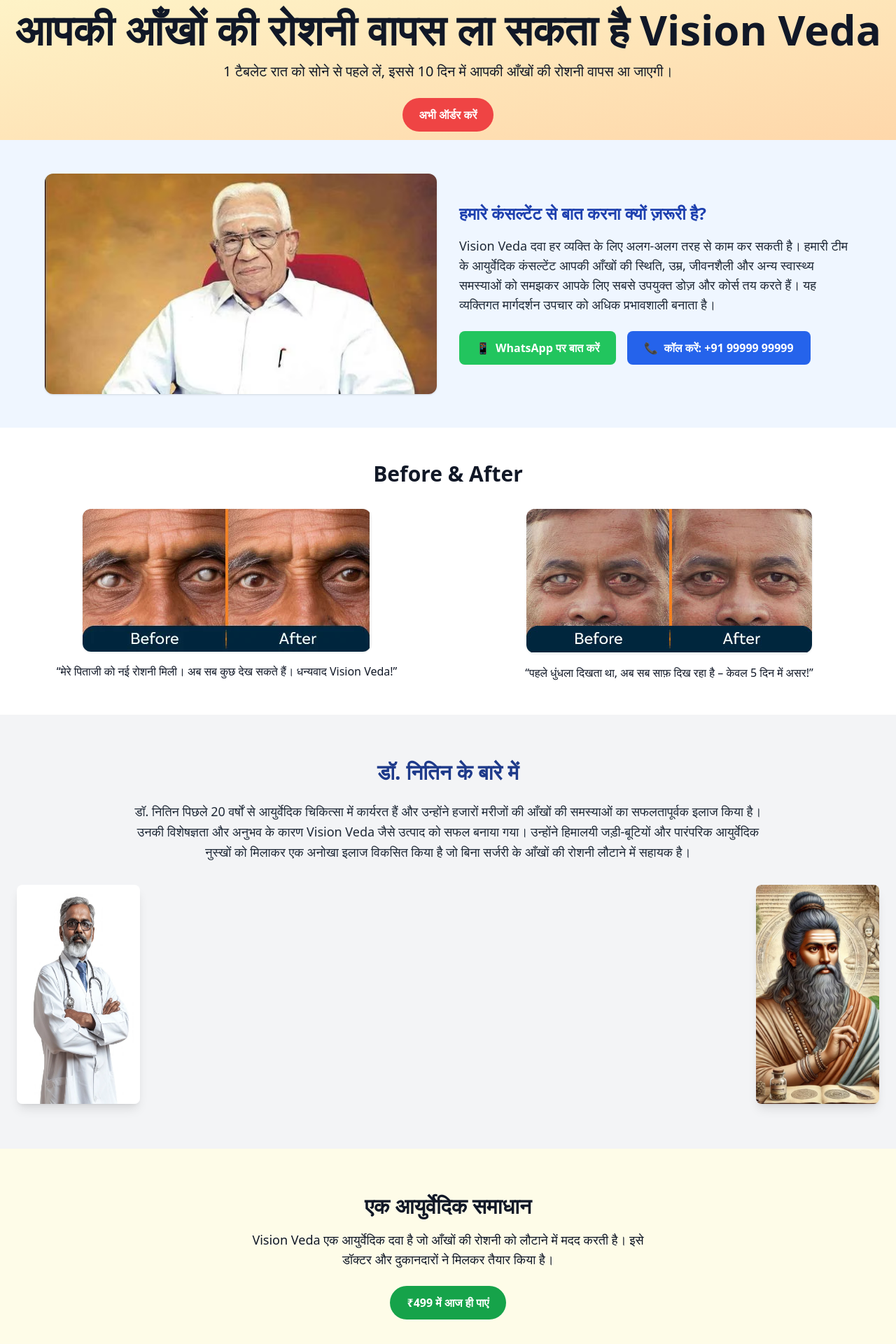
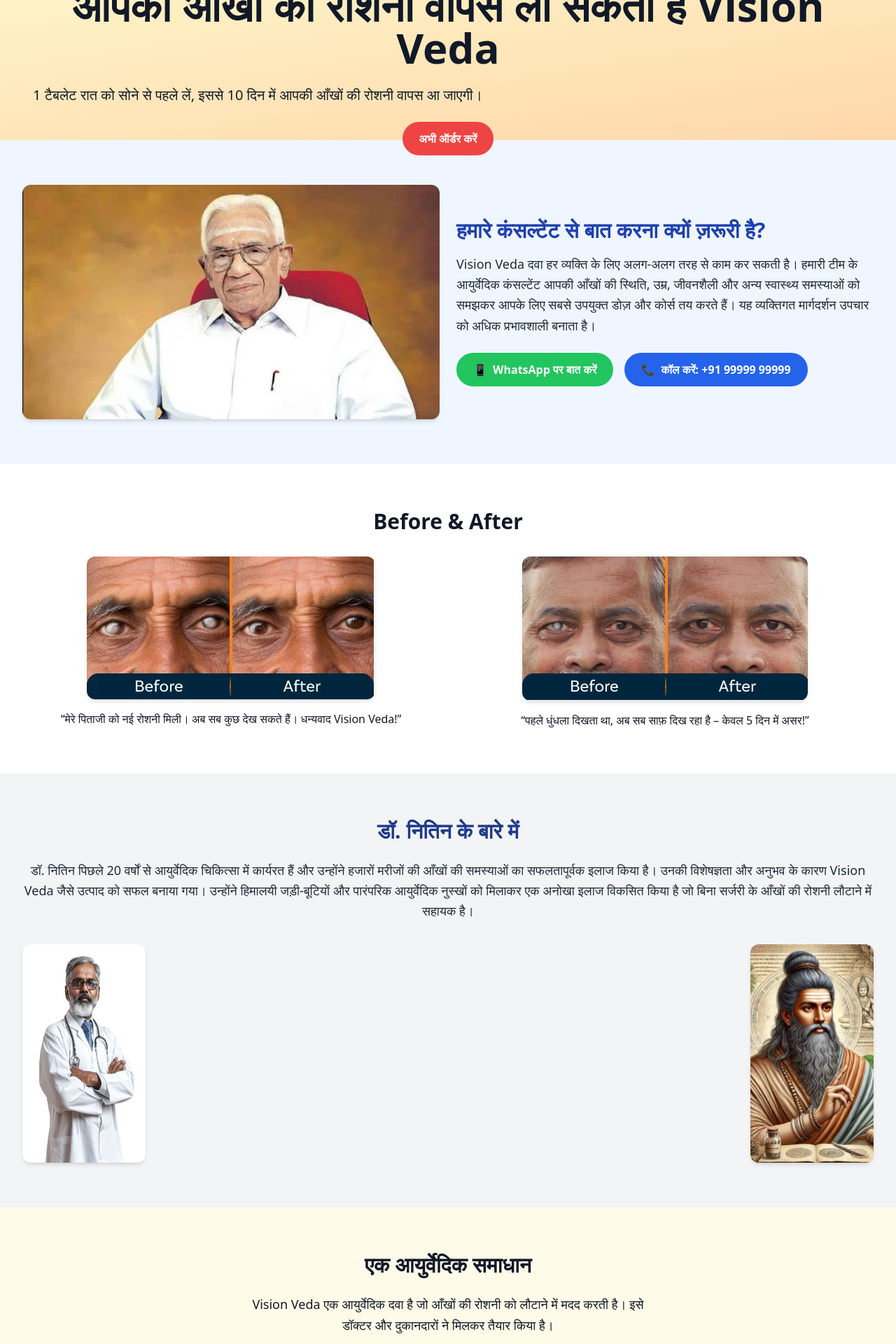
Before and after one commit to ShireAkio/Medicine-eye, a React (Vite) app: page / in a window 1280 px wide. Shown: the top 1920 px of the page at 70% size. Built offline with nearby package versions, Linux system fonts and the light colour scheme.

Commit message:
made it responsive and semetric

```diff
--- a/src/VisionVedaPage.jsx
+++ b/src/VisionVedaPage.jsx
@@ -34,24 +34,24 @@
 
   return (
     <div className="bg-white text-gray-900 font-sans">
-      {/* Hero */}
-      <section className="bg-gradient-to-br from-amber-100 to-orange-200 flex flex-col items-center justify-center text-center px-4" style={{ height: "4cm", minHeight: "200px" }}>
+      <section className="max-w-7xl mx-auto px-4 sm:px-6 lg:px-8 py-20 bg-gradient-to-br from-amber-100 to-orange-200 flex flex-col items-center justify-center text-center" style={{ height: "4cm", minHeight: "200px" }}>
+        <div className="space-y-6">
           <h1 className="text-4xl md:text-6xl font-bold mb-4">
             आपकी आँखों की रोशनी वापस ला सकता है Vision Veda
           </h1>
-        <p className="text-lg md:text-xl max-w-2xl mb-6">
+          <p className="text-lg md:text-xl max-w-2xl mb-6 leading-relaxed">
             1 टैबलेट रात को सोने से पहले लें, इससे 10 दिन में आपकी आँखों की रोशनी वापस आ जाएगी।
           </p>
           <button
             onClick={openPopup}
-          className="bg-red-500 text-white px-6 py-3 rounded-full font-semibold hover:bg-red-600 transition"
+            className="bg-red-500 text-white px-6 py-3 rounded-full font-semibold transition duration-200 ease-in-out focus:ring"
           >
             अभी ऑर्डर करें
           </button>
 
         {isPopupOpen && (
           <div className="fixed inset-0 bg-black bg-opacity-50 flex items-center justify-center z-50">
-            <div className="bg-white p-6 rounded shadow-md max-w-sm w-full relative">
+            <div className="bg-white p-6 rounded-xl shadow-md max-w-sm w-full relative">
               <button
                 className="absolute top-2 right-2 text-gray-500"
                 onClick={closePopup}
@@ -78,7 +78,7 @@
                 />
                 <button
                   type="submit"
-                  className="bg-blue-600 text-white px-4 py-2 rounded w-full"
+                  className="bg-blue-600 text-white px-4 py-2 rounded-full font-semibold transition duration-200 ease-in-out focus:ring w-full"
                 >
                   सबमिट करें
                 </button>
@@ -86,18 +86,19 @@
             </div>
           </div>
           )}
+        </div>
       </section>
 
-      <section className="py-12 px-6 bg-blue-50">
-        <div className="max-w-6xl mx-auto grid grid-cols-1 md:grid-cols-2 gap-8 items-center">
+      <section className="max-w-7xl mx-auto px-4 sm:px-6 lg:px-8 py-16 bg-blue-50">
+        <div className="grid grid-cols-1 md:grid-cols-2 gap-6 items-center">
           <img
             src="/images/4f04c6d4-e16f-11eb-a36b-cbbf425404a0_1625920833567.avif"
             alt="Doctor Consultation"
-            className="w-full h-auto rounded-xl shadow max-w-full"
+            className="w-full h-auto rounded-xl object-cover shadow-md"
           />
           <div>
-            <h2 className="text-2xl font-bold mb-4 text-blue-800">हमारे कंसल्टेंट से बात करना क्यों ज़रूरी है?</h2>
-            <p className="text-lg text-gray-800">
+            <h2 className="text-3xl font-bold mb-4 text-blue-800">हमारे कंसल्टेंट से बात करना क्यों ज़रूरी है?</h2>
+            <p className="text-lg text-gray-800 leading-relaxed">
               Vision Veda दवा हर व्यक्ति के लिए अलग-अलग तरह से काम कर सकती है। हमारी टीम के आयुर्वेदिक कंसल्टेंट आपकी आँखों की स्थिति, उम्र, जीवनशैली और अन्य स्वास्थ्य समस्याओं को समझकर आपके लिए सबसे उपयुक्त डोज़ और कोर्स तय करते हैं। यह व्यक्तिगत मार्गदर्शन उपचार को अधिक प्रभावशाली बनाता है।
             </p>
             <div className="mt-6 flex flex-col sm:flex-row gap-4">
@@ -105,14 +106,14 @@
                 href="https://wa.me/919999999999?text=Hello%2C%20I%20would%20like%20to%20consult%20about%20Vision%20Veda"
                 target="_blank"
                 rel="noopener noreferrer"
-                className="bg-green-500 text-white px-6 py-3 rounded-lg font-semibold text-center hover:bg-green-600 w-full sm:w-auto flex items-center justify-center gap-2"
+                className="bg-green-500 text-white px-6 py-3 rounded-full font-semibold text-center hover:bg-green-600 w-full sm:w-auto flex items-center justify-center gap-2 transition focus:ring"
               >
                 <span>📱</span>
                 WhatsApp पर बात करें
               </a>
               <a
                 href="tel:+919999999999"
-                className="bg-blue-600 text-white px-6 py-3 rounded-lg font-semibold text-center hover:bg-blue-700 w-full sm:w-auto flex items-center justify-center gap-2"
+                className="bg-blue-600 text-white px-6 py-3 rounded-full font-semibold text-center hover:bg-blue-700 w-full sm:w-auto flex items-center justify-center gap-2 transition focus:ring"
               >
                 <span>📞</span>
                 कॉल करें: +91 99999 99999
@@ -122,23 +123,22 @@
         </div>
       </section>
 
-      {/* Testimonials */}
-      <section className="py-12 px-6 bg-white">
+      <section className="max-w-7xl mx-auto px-4 sm:px-6 lg:px-8 py-16 bg-white">
         <h2 className="text-3xl font-bold text-center mb-8">Before & After</h2>
-        <div className="grid grid-cols-1 md:grid-cols-2 gap-8">
+        <div className="grid grid-cols-1 md:grid-cols-2 gap-6">
           <div className="text-center">
-            <img src="/images/5.webp" alt="Before and After 1" className="mx-auto mb-4 rounded-xl shadow max-w-full h-auto" />
+            <img src="/images/5.webp" alt="Before and After 1" className="mx-auto mb-4 rounded-xl object-cover shadow-md max-w-full h-auto" />
             <p>“मेरे पिताजी को नई रोशनी मिली। अब सब कुछ देख सकते हैं। धन्यवाद Vision Veda!”</p>
           </div>
           <div className="text-center">
-            <img src="/images/sc5-img4.gif" alt="Before and After 2" className="mx-auto mb-4 rounded-xl shadow max-w-full h-auto" />
+            <img src="/images/sc5-img4.gif" alt="Before and After 2" className="mx-auto mb-4 rounded-xl object-cover shadow-md max-w-full h-auto" />
             <p>“पहले धुंधला दिखता था, अब सब साफ़ दिख रहा है – केवल 5 दिन में असर!”</p>
           </div>
         </div>
       </section>
 
-      <section className="relative py-16 px-6 bg-gray-100">
-        <div className="max-w-4xl mx-auto text-center">
+      <section className="max-w-7xl mx-auto px-4 sm:px-6 lg:px-8 py-16 bg-gray-100">
+        <div className="text-center">
           <h2 className="text-3xl font-bold mb-6 text-blue-900">डॉ. नितिन के बारे में</h2>
           <p className="text-lg text-gray-800 leading-relaxed">
             डॉ. नितिन पिछले 20 वर्षों से आयुर्वेदिक चिकित्सा में कार्यरत हैं और उन्होंने हजारों मरीजों की आँखों की समस्याओं का सफलतापूर्वक इलाज किया है।
@@ -150,34 +150,34 @@
           <img
             src="/images/5qcGc.webp"
             alt="Dr. Nitin Bottom Left"
-            className="w-24 sm:w-36 md:w-44 rounded-lg shadow-lg"
+            className="w-24 sm:w-36 md:w-44 rounded-xl shadow-md"
           />
           <img
             src="/images/7f376.avif"
             alt="Dr. Nitin Top Right"
-            className="w-24 sm:w-36 md:w-44 rounded-lg shadow-lg"
+            className="w-24 sm:w-36 md:w-44 rounded-xl shadow-md"
           />
         </div>
       </section>
 
-      {/* Ayurvedic CTA */}
-      <section className="py-16 px-6 bg-yellow-50 text-center">
+      <section className="max-w-7xl mx-auto px-4 sm:px-6 lg:px-8 py-16 bg-yellow-50 text-center">
+        <div className="space-y-6">
           <h2 className="text-3xl font-bold mb-4">एक आयुर्वेदिक समाधान</h2>
-        <p className="text-lg mb-6 max-w-xl mx-auto">
+          <p className="text-lg mb-6 max-w-xl mx-auto leading-relaxed">
             Vision Veda एक आयुर्वेदिक दवा है जो आँखों की रोशनी को लौटाने में मदद करती है। इसे डॉक्टर और दुकानदारों ने मिलकर तैयार किया है।
           </p>
-        <button className="bg-green-600 text-white px-6 py-3 rounded-full font-semibold hover:bg-green-700 transition">
+          <button className="bg-green-600 text-white px-6 py-3 rounded-full font-semibold hover:bg-green-700 transition duration-200 ease-in-out focus:ring">
             ₹499 में आज ही पाएं
           </button>
+        </div>
       </section>
 
-      {/* Offer Section */}
-      <section className="min-h-screen bg-white text-center px-4 py-10">
+      <section className="max-w-7xl mx-auto px-4 sm:px-6 lg:px-8 min-h-screen bg-white text-center py-10">
         <div className="max-w-xl mx-auto">
           <img
             src="/images/vision veda (1).webp"
             alt="Vision Veda"
-            className="mx-auto mb-4 max-w-full h-auto"
+            className="mx-auto mb-4 max-w-full h-auto rounded-xl object-cover shadow-md"
           />
           <p className="text-lg font-medium">
             कीमत <s>3000 INR</s> अभी खरीदें और समय सीमा से पहले खरीदें और 50% छूट पाएं केवल (1499 INR) 30 दिन का कोर्स
@@ -191,7 +191,6 @@
           <p className="text-2xl font-black text-gray-800">EXPIRED</p>
         </div>
 
-        {/* Form */}
         <section className="max-w-md mx-auto mt-10">
           <form
             onSubmit={handleSubmit}
@@ -206,7 +205,7 @@
                 value={form.name}
                 onChange={handleChange}
                 placeholder="आपका पूरा नाम"
-                className="w-full mt-1 p-2 border rounded"
+                className="w-full mt-1 p-2 border border-gray-300 rounded focus:outline-none focus:ring-2 focus:ring-blue-500"
               />
             </div>
             <div>
@@ -218,7 +217,7 @@
                 value={form.phone}
                 onChange={handleChange}
                 placeholder="आपका मोबाइल नंबर"
-                className="w-full mt-1 p-2 border rounded"
+                className="w-full mt-1 p-2 border border-gray-300 rounded focus:outline-none focus:ring-2 focus:ring-blue-500"
               />
             </div>
             <div>
@@ -230,7 +229,7 @@
                 value={form.address}
                 onChange={handleChange}
                 placeholder="आपका पूरा पता"
-                className="w-full mt-1 p-2 border rounded"
+                className="w-full mt-1 p-2 border border-gray-300 rounded focus:outline-none focus:ring-2 focus:ring-blue-500"
               />
             </div>
             <div>
@@ -242,19 +241,18 @@
                 value={form.pincode}
                 onChange={handleChange}
                 placeholder="आपका क्षेत्र पिनकोड"
-                className="w-full mt-1 p-2 border rounded"
+                className="w-full mt-1 p-2 border border-gray-300 rounded focus:outline-none focus:ring-2 focus:ring-blue-500"
               />
             </div>
             <button
               type="submit"
-              className="w-full bg-red-600 text-white py-2 text-lg rounded hover:bg-red-700"
+              className="w-full bg-red-600 text-white py-2 text-lg rounded-full font-semibold hover:bg-red-700 transition duration-200 ease-in-out focus:ring-2 focus:ring-red-400"
             >
               (ORDER NOW) 50% छूट के साथ ऑर्डर करें
             </button>
           </form>
         </section>
 
-        {/* User Reviews */}
         <section className="max-w-4xl mx-auto mt-12">
           <h3 className="text-xl font-semibold mb-6">User Reviews</h3>
           <div className="grid grid-cols-1 sm:grid-cols-2 lg:grid-cols-3 gap-6">
@@ -271,7 +269,6 @@
         </section>
       </section>
 
-      {/* Footer */}
       <footer className="bg-gray-800 text-white text-center py-6">
         <p>© 2025 Vision Veda | सभी अधिकार सुरक्षित</p>
       </footer>
```
Lines whose indentation alone changed are shown as unchanged.
